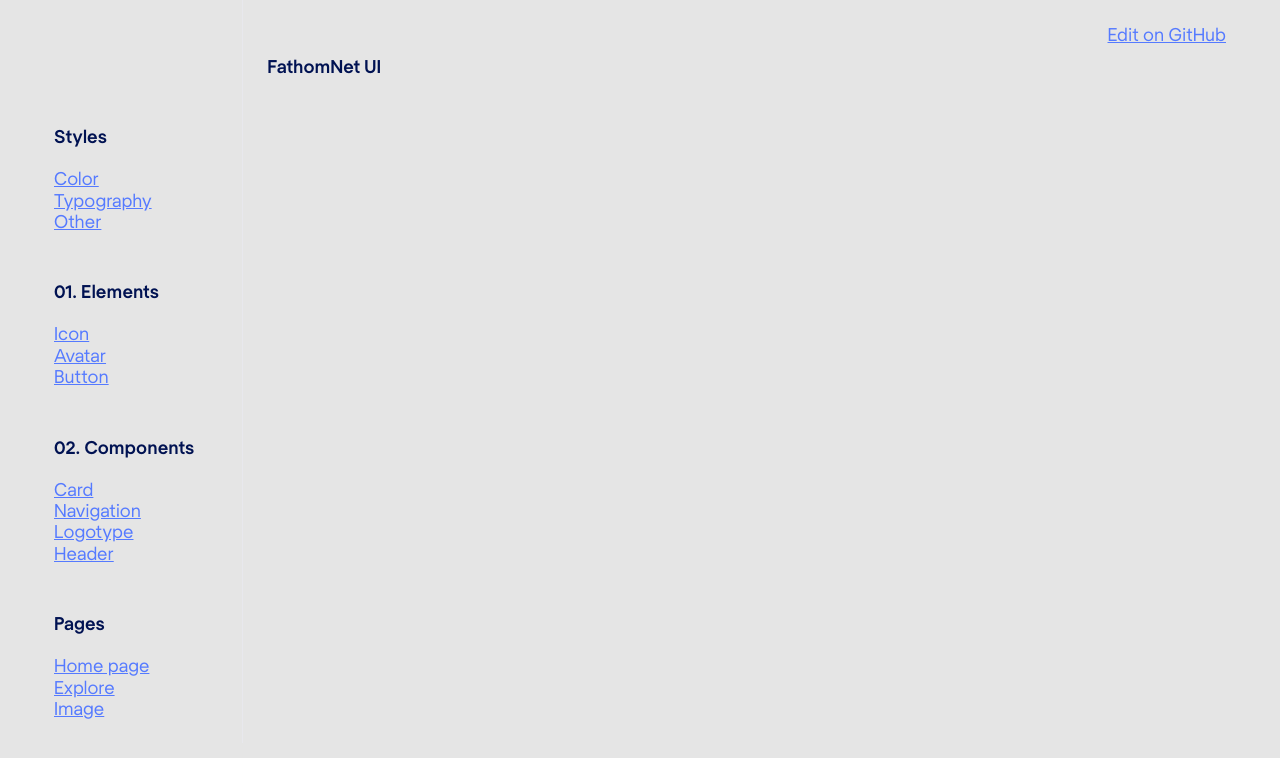
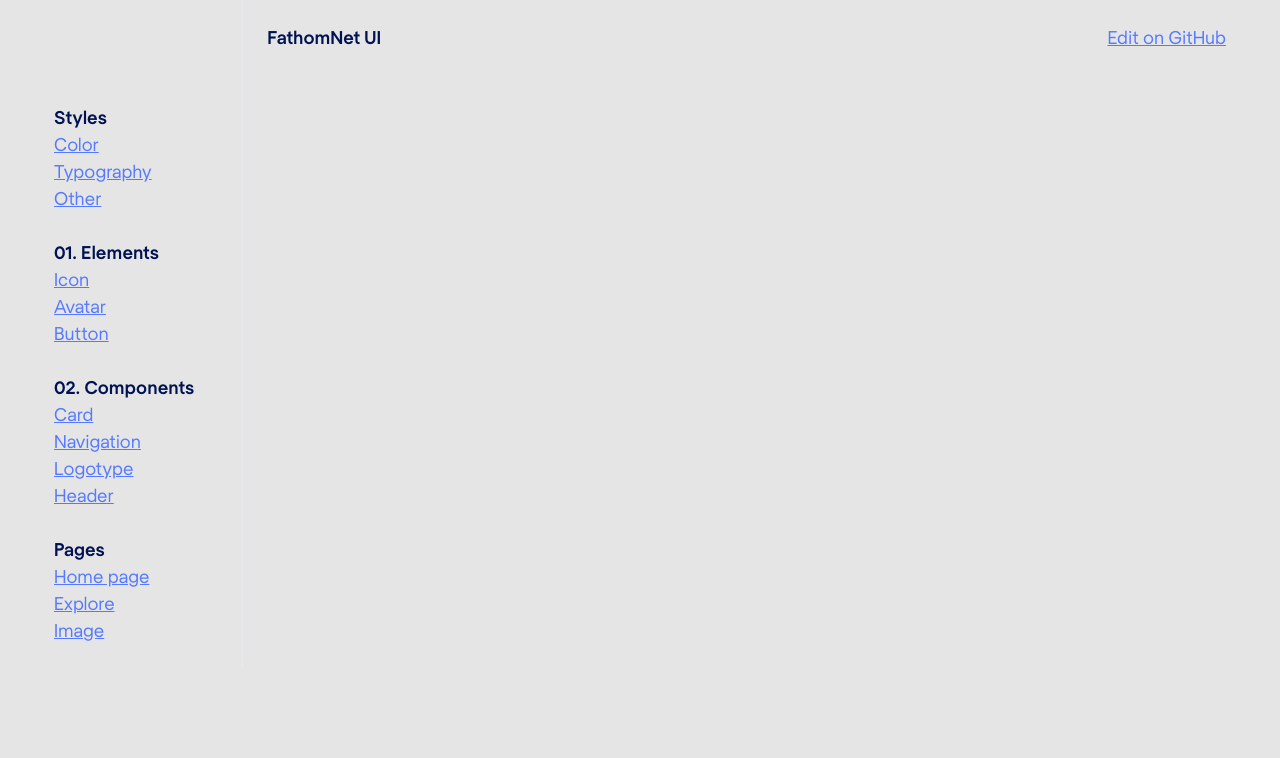
Before and after one commit to jimthoburn/fathomnet-ui, a Jekyll site: the page built from index.markdown, in a window 1280 px wide. Shown: the top 758 px of the page. Built offline with Jekyll 4.4.1, drawn with Linux system fonts in a browser that asks for light colours.

Commit message:
Simplify line heights for now

```diff
--- a/css/type.css
+++ b/css/type.css
@@ -20,10 +20,10 @@
 
   --vertical-rhythm: calc(19 * var(--font-size-basis));
 
-  --line-height-1: calc(var(--vertical-rhythm) * 1);
+  /* --line-height-1: calc(var(--vertical-rhythm) * 1);
   --line-height-2: calc(var(--vertical-rhythm) * 2);
   --line-height-3: calc(var(--vertical-rhythm) * 3);
-  --line-height-4: calc(var(--vertical-rhythm) * 4);
+  --line-height-4: calc(var(--vertical-rhythm) * 4); */
 
   --space-1: calc(32 * var(--font-size-basis));
   --space-2: calc(64 * var(--font-size-basis));
@@ -35,6 +35,7 @@
   font-size: 100%;
   font-size: var(--font-size-16);
   line-height: var(--line-height-1);
+  line-height: 1.5;
   font-weight: var(--font-weight-book);
 
   /* background-size: 100vw var(--vertical-rhythm);
```
